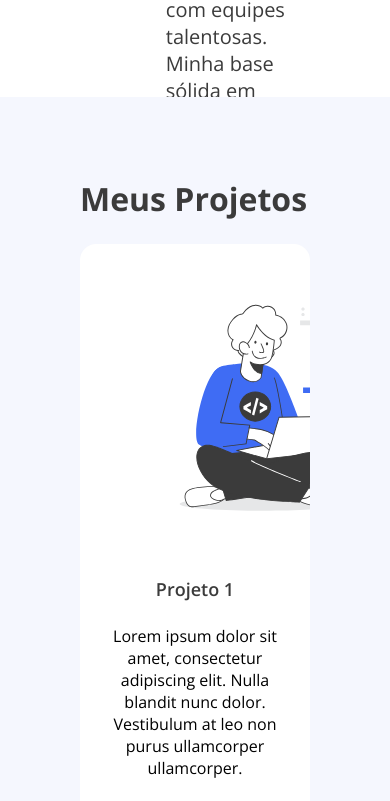
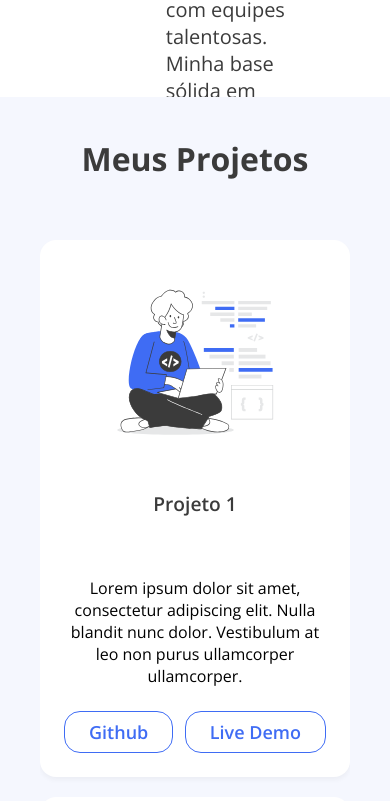
Before and after one commit to Matheus-hora48/portifolio-matheus-hora, a Next.js app: page / in a window 390 px wide. Shown: the part 1691-2492 px from the top of the page. Built offline with nearby package versions, Linux system fonts and the light colour scheme.

Commit message:
deixando projetos responsivo

```diff
--- a/src/components/projects/projectList.tsx
+++ b/src/components/projects/projectList.tsx
@@ -14,7 +14,14 @@ const ProjectList: React.FC<ProjectListProps> = ({ projects }) => {
     <div className={Style.projectList}>
       {projects.map((project, index) => (
         <div className={Style.project} key={index}>
-          <Image src={Photo} alt={"Image project"} height={280} />
+          <div className={Style.imageContainer}>
+            <Image
+              src={Photo}
+              alt={"Image project"}
+              layout="responsive"
+              height={250}
+            />
+          </div>
           <h2>{project.title}</h2>
           <p>{project.description}</p>
           <div className={Style.buttonSection}>
--- a/src/components/projects/projects.module.css
+++ b/src/components/projects/projects.module.css
@@ -4,19 +4,22 @@
   margin-bottom: 24px;
   background-color: var(--grey-color);
   padding: 80px;
+  text-align: center;
+  margin-bottom: 40px;
 }
 
 .projectSection h2 {
   color: var(--black-color);
   font-size: 32px;
   font-weight: 700;
-  margin-bottom: 24px;
+  margin-bottom: 60px;
 }
 
 .projectContainer {
   display: flex;
   flex-wrap: wrap;
   gap: 20px;
+  justify-content: center;
 }
 
 .project {
@@ -27,20 +30,22 @@
   box-shadow: rgba(0, 0, 0, 0.04) 0px 3px 5px;
   border-radius: 16px;
   background: #fff;
+  max-width: 350px;
+
 }
 
 .project h2 {
   margin-top: 24px;
   color: var(--black-color);
   text-align: center;
-  font-size: 18px;
+  font-size: 1.2em;
   font-weight: 600;
 }
 
 .project p {
   margin-top: 24px;
   text-align: center;
-  font-size: 16px;
+  font-size: 1em;
   font-weight: 300;
 }
 
@@ -54,6 +59,7 @@
   margin-top: 24px;
   display: flex;
   width: 100%;
+  font-size: 16px;
   justify-content: space-between;
 }
 
@@ -77,8 +83,18 @@
   background-color: var(--secundary-color);
 }
 
+.imageContainer {
+  max-width: 100%;
+  overflow: hidden;
+}
+
+
 @media (max-width: 768px) {
   .project {
     min-width: 100%;
   }
+
+  .projectSection {
+    padding: 40px;
+  }
 }
```
